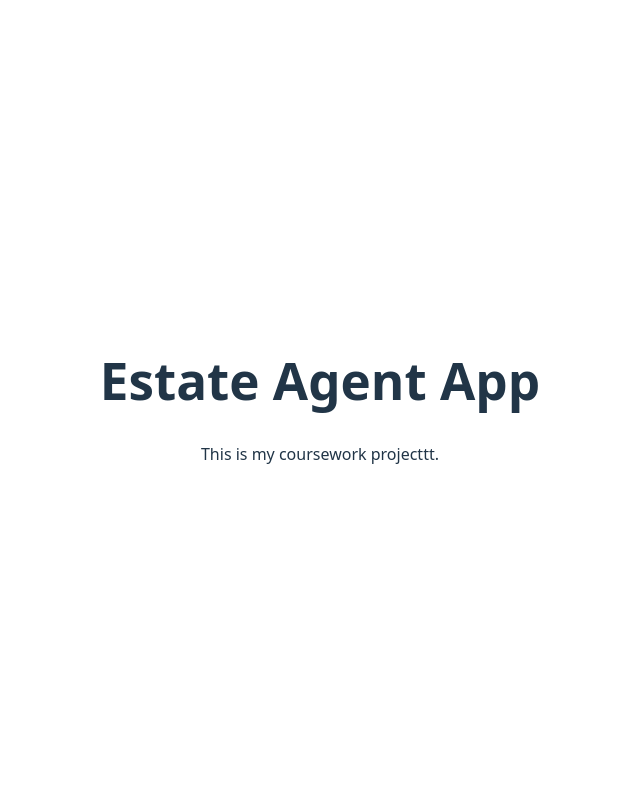
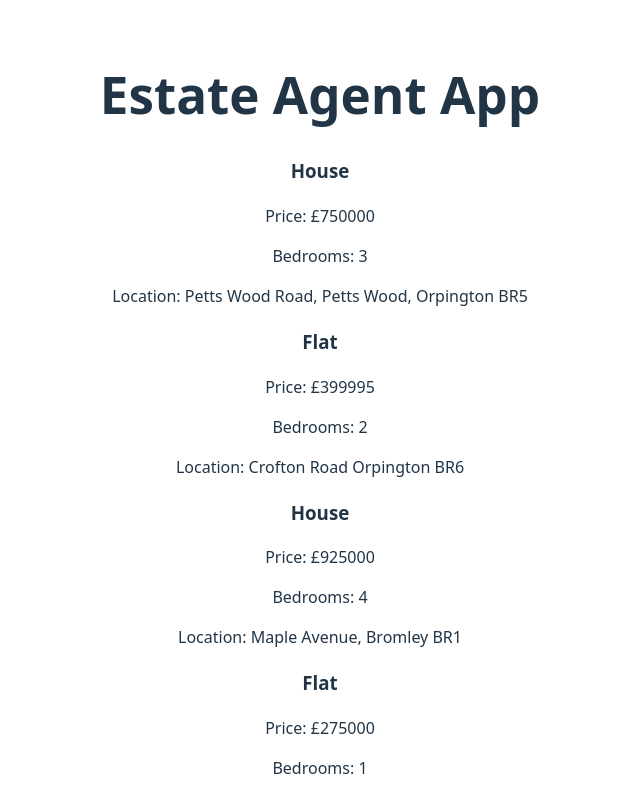
Before and after one commit to Gangulyy/React-CW, a React (Vite) app in the folder Estate-Agent-CW/: page / in a window 1280 px wide. Shown: the top 800 px of the page, without its empty margins (320-960 px from the left). Built offline with nearby package versions, Linux system fonts and the light colour scheme.

Commit message:
imported json files

```diff
--- a/Estate-Agent-CW/src/App.jsx
+++ b/Estate-Agent-CW/src/App.jsx
@@ -1,10 +1,35 @@
 import './App.css';
+import propertiesData from './data/properties.json';
+import { useState } from 'react';
 
 function App() {
+
+  const properties = propertiesData.properties;
+  const [selectedType, setSelectedType] = useState('');
+
+  // Create an empty list to store what we want to show
+  const propertyElements = [];
+
+  // Normal for loop
+  for (let i = 0; i < properties.length; i++) {
+
+    const property = properties[i];
+
+    propertyElements.push(
+      <div key={property.id} style={{ marginBottom: '20px' }}>
+        <h3>{property.type}</h3>
+        <p>Price: £{property.price}</p>
+        <p>Bedrooms: {property.bedrooms}</p>
+        <p>Location: {property.location}</p>
+      </div>
+    );
+  }
+
   return (
     <div>
       <h1>Estate Agent App</h1>
-      <p>This is my coursework projecttt.</p>
+
+      {propertyElements}
     </div>
   );
 }
```
